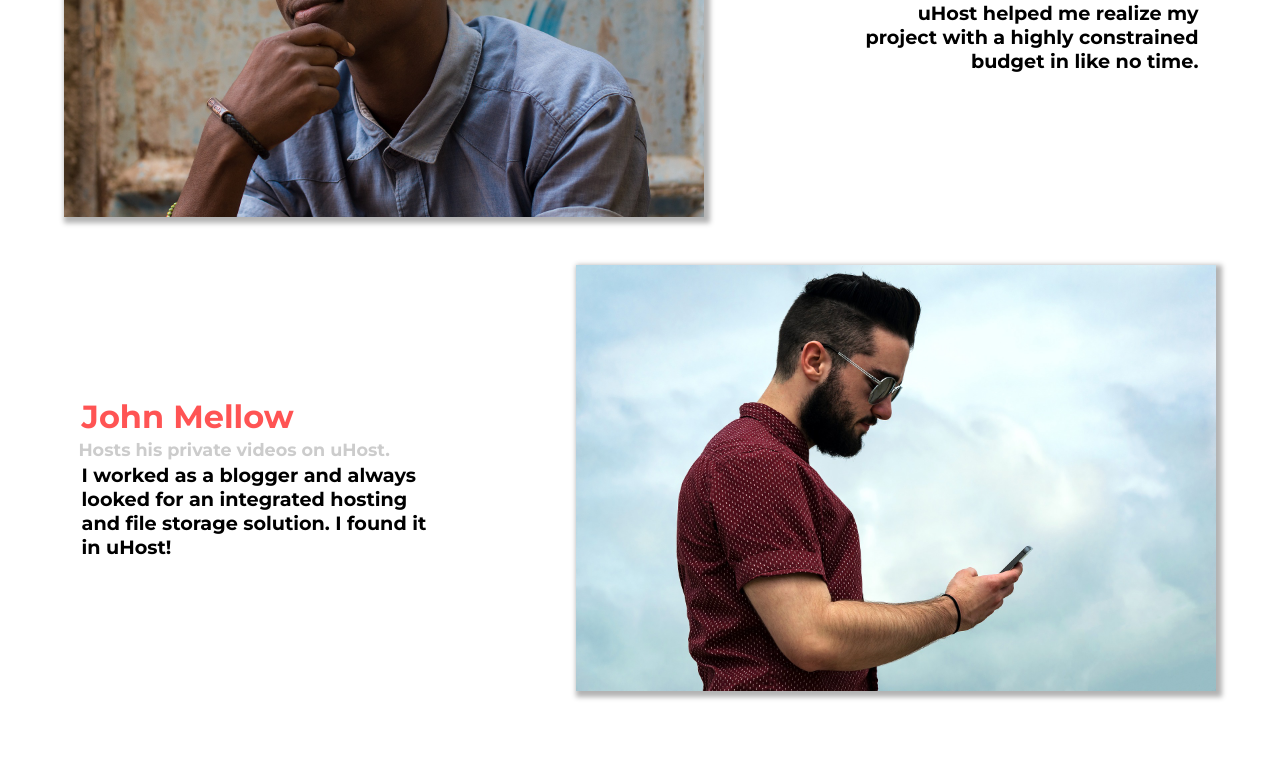
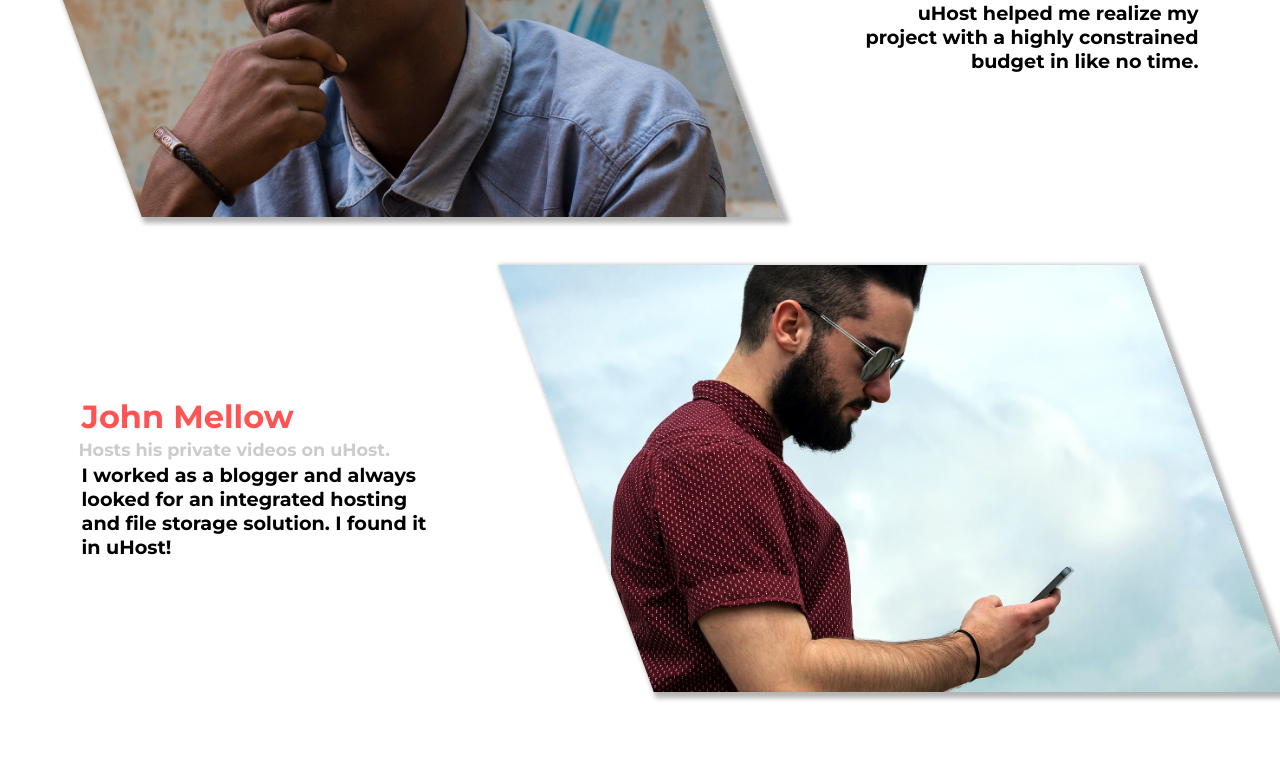
Before and after one commit to ImperiumWebApplications/css-hosting-project, a plain HTML site: page customers/index.html in a window 1280 px wide. Shown: the part 354-1133 px from the top of the page. Drawn offline with Linux system fonts and the light colour scheme.

Commit message:
Using skew and scale

```diff
--- a/customers/customers.css
+++ b/customers/customers.css
@@ -15,6 +15,7 @@ main {
 .testimonial__image {
   width: 100%;
   vertical-align: top;
+  transform: skew(-20deg) scale(1.3);
 }
 
 .testimonial__info {
@@ -68,6 +69,8 @@ main {
 
   .testimonial__image-container {
     width: 66%;
+    transform: skewX(20deg);
+    overflow: hidden;
   }
 
   .testimonial__info {
```
